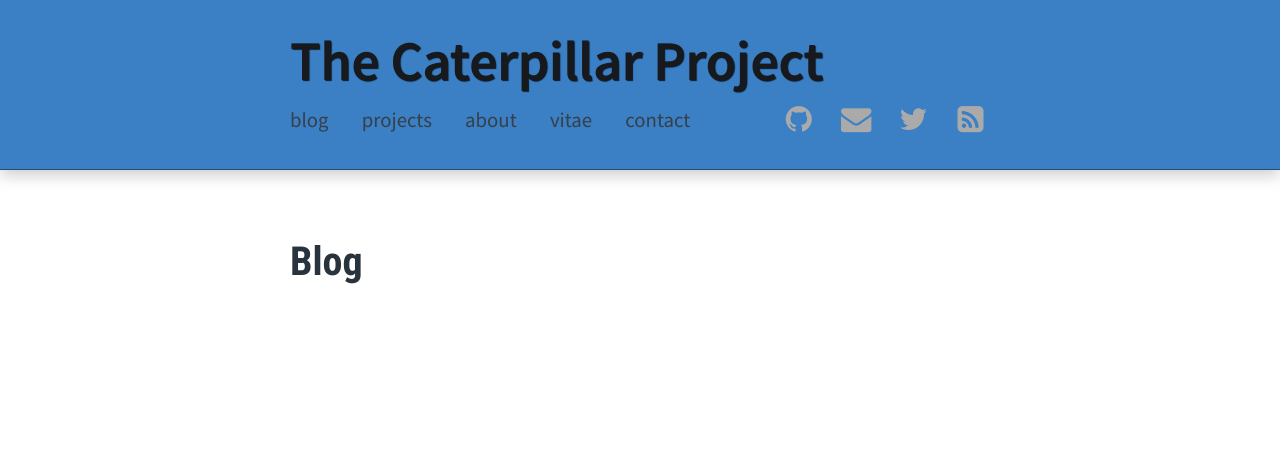
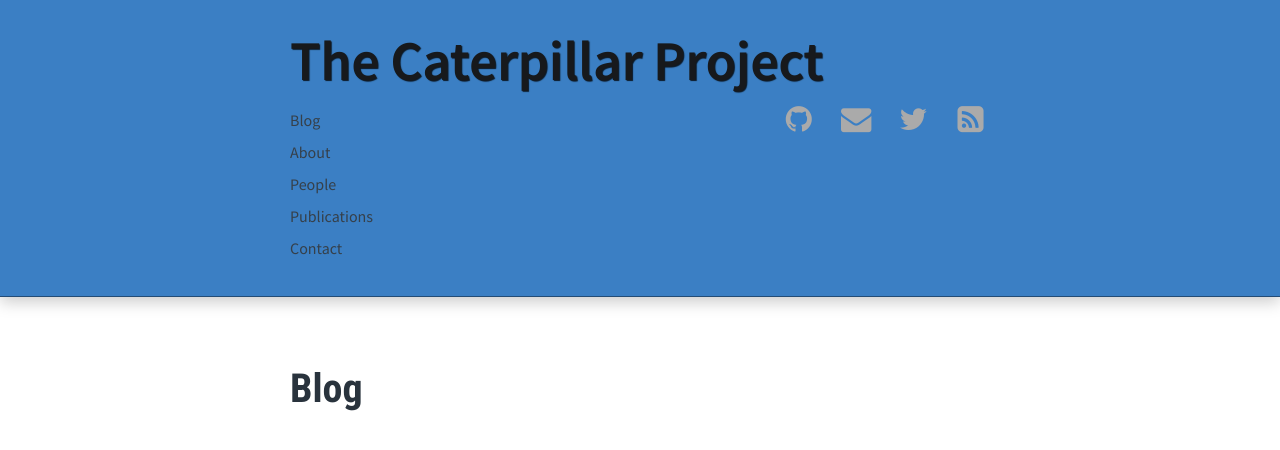
Before and after one commit to caterpillarproject/oldwebsite, a Jekyll site: the page built from index.html, in a window 1280 px wide. Shown: the top 450 px of the page. Built offline with Jekyll 4.4.1, drawn with Linux system fonts in a browser that asks for light colours; nearby versions of some CDN libraries; Markdown is read by kramdown in place of the engine named in the settings.

Commit message:
updated tracking

```diff
--- a/_includes/footer.html
+++ b/_includes/footer.html
@@ -6,7 +6,7 @@
     '', 'menubar=no,toolbar=no,resizable=yes,scrollbars=yes,height=300,width=600');return false;">
       <i class="fa fa-facebook-square"></i>
     </a>&nbsp;
-    <a class="twitter-share" href="https://twitter.com/share?url=&text={{ page.title | escape_once }}+(via+@brendangriffen)" onclick="javascript:window.open(this.href,
+    <a class="twitter-share" href="https://twitter.com/share?url=&text={{ page.title | escape_once }}+(via+@ProjCaterPillar)" onclick="javascript:window.open(this.href,
     '', 'menubar=no,toolbar=no,resizable=yes,scrollbars=yes,height=260,width=600');return false;">
       <i class="fa fa-twitter-square"></i>
     </a>&nbsp;
--- a/_includes/masthead.html
+++ b/_includes/masthead.html
@@ -8,18 +8,19 @@
         <!--<h4 class="mydescription">{{ site.description }}</h4> -->
       </a>
     </div>
-    <ul class="main-menu"><a href="/"><li>Blog</li></a>
-      <a href="/projects/"><li>Projects</li></a>
-      <a href="/about/"><li>About</li></a>
-      <a href="/vitae/"><li>Vitae</li></a>
-      <a href="/contact"><li>Contact</li></a>
+    <ul class="main-menu"><a href="/">
+        <li><a href="/">Blog</a></li>
+        <li><a href="/about">About</a></li>
+        <li><a href="/people">People</a></li>
+        <li><a href="/publications">Publications</a></li>
+        <li><a href="/contact">Contact</a></li>
         <!-- <li><a target="_blank" href="http://feedburner.google.com/fb/a/mailverify?uri=brendangriffen&amp;loc=en_US"> -->
       <!-- <a target="_blank" href="http://feedburner.google.com/fb/a/mailverify?uri=brendangriffen&amp;loc=en_US"><li>Subscribe</li></a> -->
     </ul>
     <ul class="socialmedia">
-      <li title="GitHub"><a href="http://github.com/bgriffen" class="fa fa-github fa-2x" rel="nofollow"></a></li>
+      <li title="GitHub"><a href="http://github.com/caterpillarproject" class="fa fa-github fa-2x" rel="nofollow"></a></li>
       <li title="Email"><a href="&#109;&#97;&#105;&#108;&#116;&#111;&#58;brendan.f.griffen&#64;gmail.com" class="fa fa-envelope fa-2x"></a></li>
-      <li title="Twitter"><a href="http://twitter.com/brendangriffen" class="fa fa-twitter fa-2x"></a></li>
+      <li title="Twitter"><a href="http://twitter.com/ProjCaterPillar" class="fa fa-twitter fa-2x"></a></li>
       <li title="RSS"><a href="http://feeds.feedburner.com/brendangriffen" class="fa fa-rss-square fa-2x"></a></li>
     </ul>
     <div style="clear:both;"></div>
--- a/_includes/open_graph.html
+++ b/_includes/open_graph.html
@@ -1,9 +1,9 @@
   <!-- Twitter Cards -->
   <meta name="twitter:card" content="summary">
-  <meta name="twitter:image" content="http://brendangriffen.com/assets/{{ page.image }}">
+  <meta name="twitter:image" content="http://caterpillarproject.org/assets/{{ page.image }}">
   <meta name="twitter:title" content="{{ page.title }}">
   <meta name="twitter:description" content="{{ page.description | escape_once }}">
-  <meta name="twitter:creator" content="@_sebu_">
+  <meta name="twitter:creator" content="@ProjCaterPillar">
 
   <!-- Open Graph -->
   <meta property="fb:admins" content="673372761">
@@ -14,4 +14,4 @@
   <meta property="og:title" content="{{ page.title }}">
   <meta property="og:description" content="{{ page.description | escape_once }}">
   <meta property="og:url" content="{{ site.url}}{{ page.url }}/">
-  <meta property="og:site_name" content="brendangriffen.com">
+  <meta property="og:site_name" content="caterpillarproject.org">
```
Also changed, not shown: _includes/analytics.html (+7 -5 lines), _includes/bigmenu.html (+6 -6 lines).
